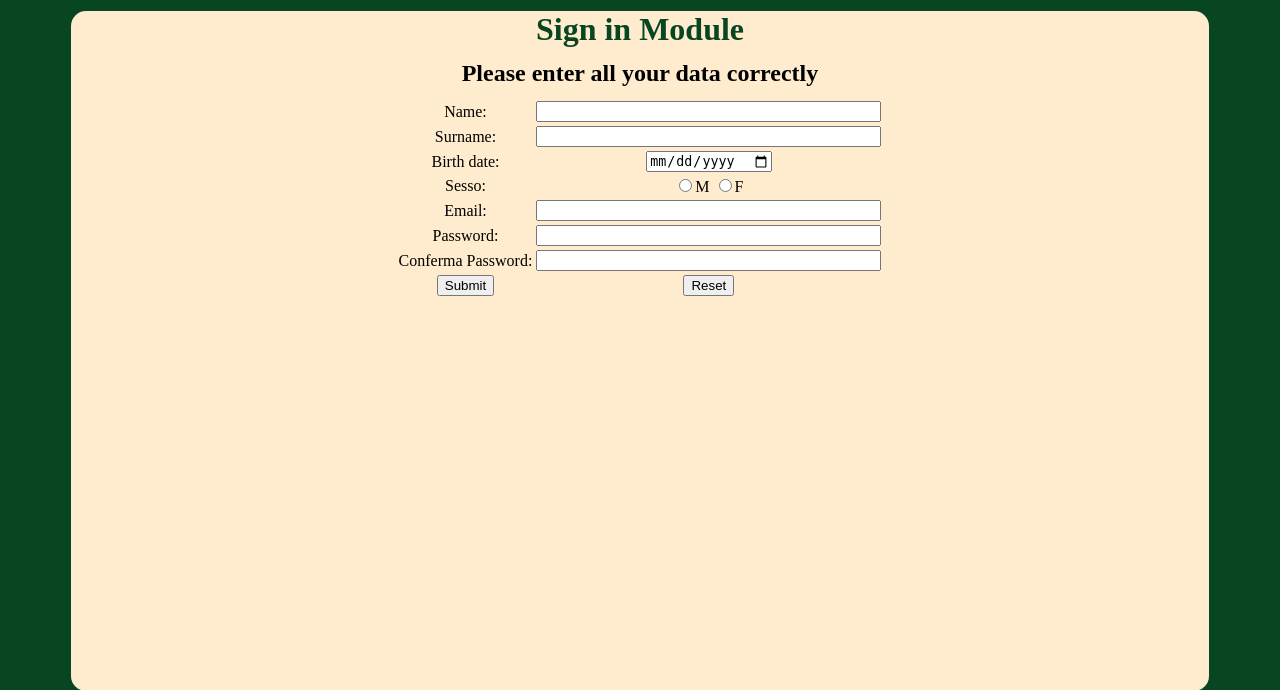
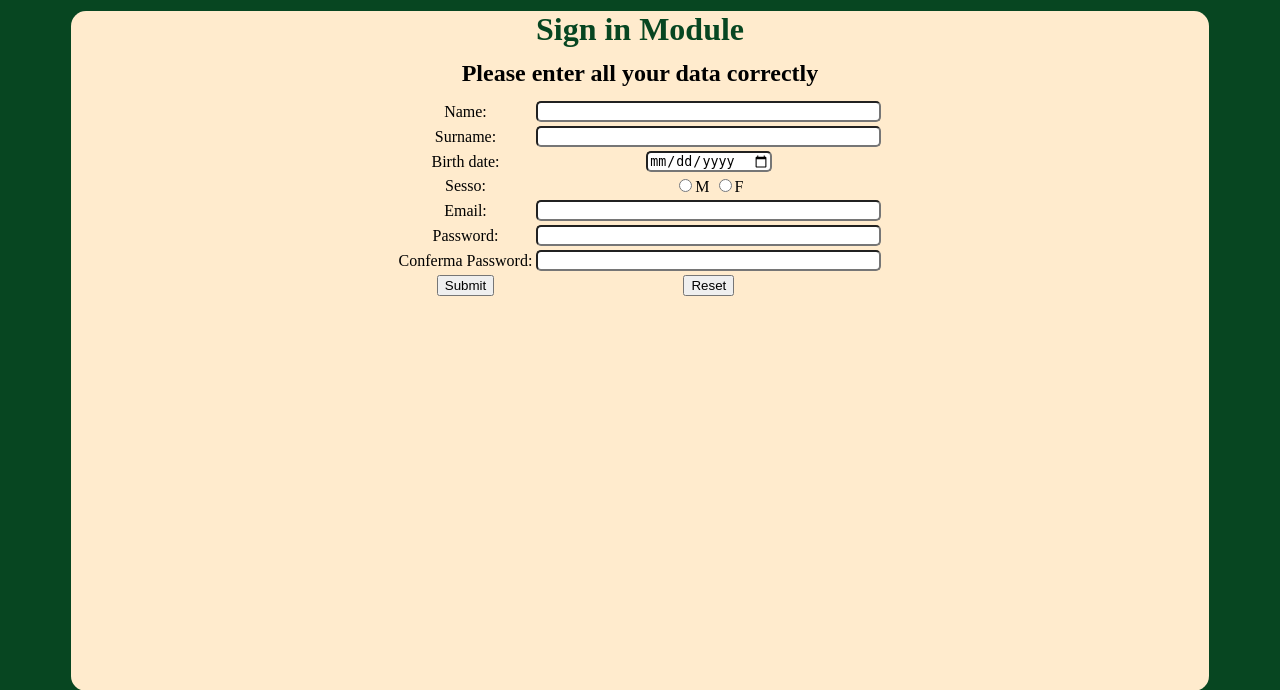
Before and after one commit to EugenioBugli/Readers-List, a PHP site: page /signin.html in a window 1280 px wide. Shown: the top 690 px of the page. Run offline with PHP 8.4, Linux system fonts and the light colour scheme.

Commit message:
added live email validation and rounded form input borders

```diff
--- a/index.css
+++ b/index.css
@@ -27,3 +27,7 @@ body {font-family:'Times New Roman'; background-color: rgb(7, 70, 33);}
     margin-left: auto;
     margin-right: auto;
 }
+
+.textInput {
+    border-radius: 5px;
+}
--- a/index.html
+++ b/index.html
@@ -5,7 +5,6 @@
         <meta charset="UTF-8">
         <meta name="viewport" content="width = device - width, initial - scale =1.0 ">
         <link rel=stylesheet href="index.css" type="text/css">
-        <script type="text/javascript" language="javascript"></script>
         <script src="https://cdn.jsdelivr.net/npm/bootstrap@5.3.0-alpha1/dist/js/bootstrap.bundle.min.js" integrity="sha384-w76AqPfDkMBDXo30jS1Sgez6pr3x5MlQ1ZAGC+nuZB+EYdgRZgiwxhTBTkF7CXvN" crossorigin="anonymous"></script>
     </head>
     <body>
--- a/signin.html
+++ b/signin.html
@@ -6,17 +6,6 @@
         <meta name="viewport" content="width = device - width, initial - scale =1.0 ">
         <link rel=stylesheet href="index.css" type="text/css">
         <!--<script src="index.js" type = "application/javascript"></script>-->
-        <script>
-            function ValidateEmail() {
-                var validRegex = /^[a-zA-Z0-9.!#$%&'*+/=?^_`{|}~-]+@[a-zA-Z0-9-]+(?:\.[a-zA-Z0-9-]+)*$/;
-                if (!document.form.mail.value.match(validRegex)) {
-                alert("Invalid email address!");
-                return false;
-                }
-                alert("Valid email address!");
-                return true;
-            }
-        </script>
         <script src="https://cdn.jsdelivr.net/npm/bootstrap@5.3.0-alpha1/dist/js/bootstrap.bundle.min.js" integrity="sha384-w76AqPfDkMBDXo30jS1Sgez6pr3x5MlQ1ZAGC+nuZB+EYdgRZgiwxhTBTkF7CXvN" crossorigin="anonymous"></script>
     </head>
     <body>
@@ -27,15 +16,15 @@
                 <table class="info-table">
                     <tr>
                         <td>Name:</td>
-                        <td><input type="text" name="name" maxlength="40" size="40"></td>
+                        <td><input type="text" class="textInput" name="name" maxlength="40" size="40"></td>
                     </tr>
                     <tr>
                         <td>Surname:</td>
-                        <td><input type="text" name="surname" maxlength="40" size="40"></td>
+                        <td><input type="text" class="textInput" name="surname" maxlength="40" size="40"></td>
                     </tr>
                     <tr>
                         <td>Birth date:</td>
-                        <td><input type="date" name="birth"></td>
+                        <td><input type="date" class="textInput" name="birth"></td>
                     </tr>
                     <tr>
                         <td>Sesso:</td>
@@ -46,15 +35,15 @@
                     </tr>
                     <tr>
                         <td>Email:</td>
-                        <td><input type="text" name="mail" maxlength="40" size="40" onchange="return ValidateEmail();"></td>
+                        <td><input type="text" class="textInput" name="mail" id="emailInput" maxlength="40" size="40" ></td>
                     </tr>
                     <tr>
                         <td>Password:</td>
-                        <td><input type="password" name="firstpw" size="40"></td>
+                        <td><input type="password" class="textInput" name="firstpw" size="40"></td>
                     </tr>
                     <tr>
                         <td>Conferma Password:</td>
-                        <td><input type="password" name="secondpw" size="40"></td>
+                        <td><input type="password" class="textInput" name="secondpw" size="40"></td>
                     </tr>
                     <tr>
                         <td>
@@ -68,4 +57,5 @@
             </form>
         </div>
     </body>
+    <script src="login.js"></script>
 </html>
```
Also changed, not shown: login.js (added, +45 -0 lines).
